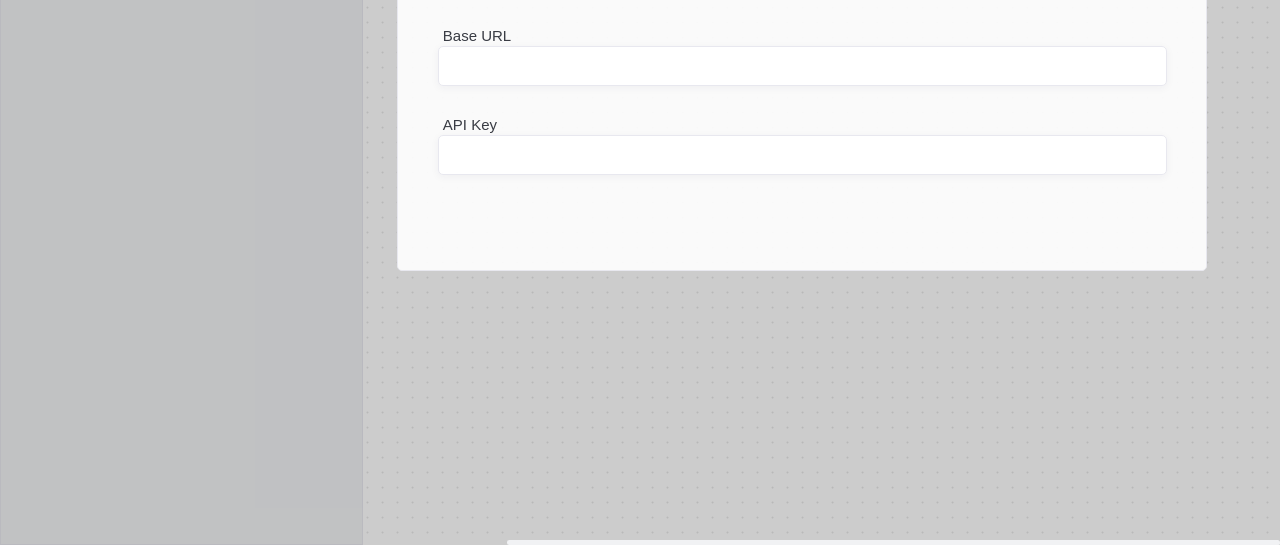
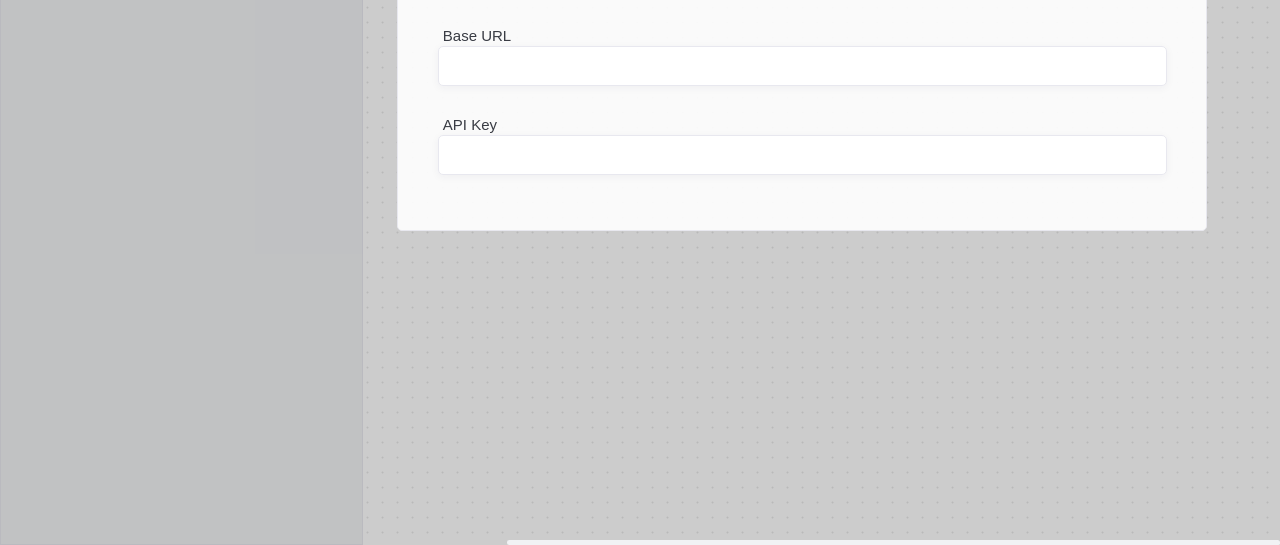
Before and after one commit to AndrewGnagy/swagger-visual-scripter, a plain HTML site: page index.html in a window 1280 px wide. Both pictures are taken after a click on the element "Settings". Shown: the part 255-800 px from the top of the page. Drawn offline with nearby package versions, Linux system fonts and the light colour scheme.

Commit message:
fix setting height

```diff
--- a/styles.css
+++ b/styles.css
@@ -834,7 +834,7 @@ SELECT {
   border: 0.5px solid #E8E8EF;
   border-radius: 5px;
   width: 60%;
-  height: 40%;
+  height: 35%;
   z-index: 12;
 }
 
```
